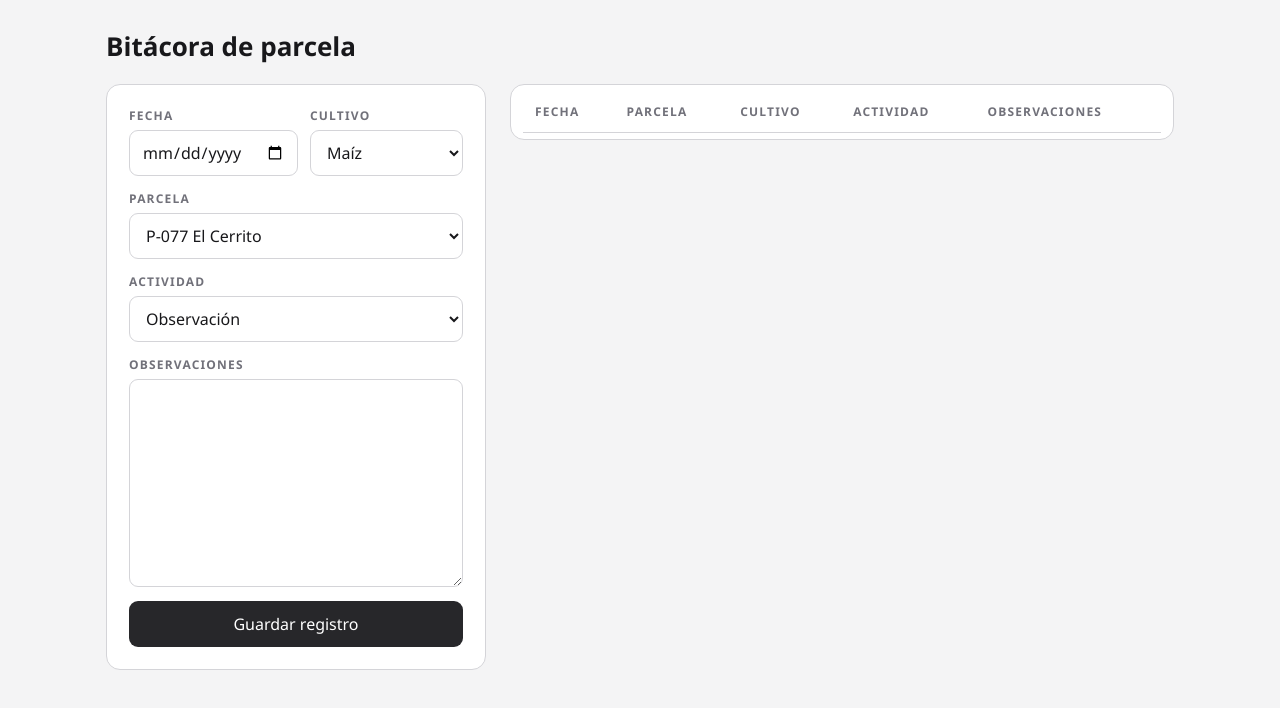
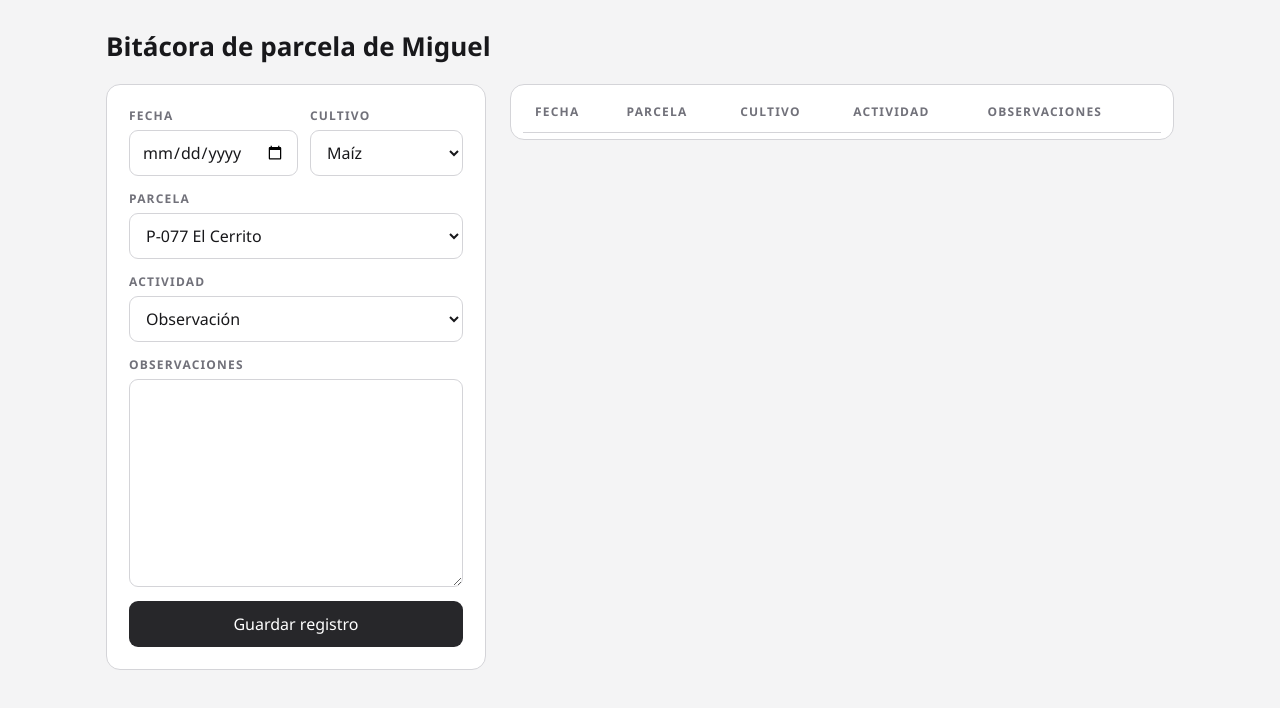
Before and after one commit to IT-Green-GA/form-DIMA-2026, a website built with Vite: page index.html in a window 1280 px wide. Built offline with nearby package versions, Linux system fonts and the light colour scheme; no server answers.

Commit message:
Personaliza el nombre de la app: Bitácora de parcela de Miguel

```diff
--- a/index.html
+++ b/index.html
@@ -3,11 +3,11 @@
 <head>
   <meta charset="utf-8">
   <meta name="viewport" content="width=device-width, initial-scale=1">
-  <title>Bitácora de parcela</title>
+  <title>Bitácora de parcela de Miguel</title>
 </head>
 <body>
   <header>
-    <h1>Bitácora de parcela</h1>
+    <h1>Bitácora de parcela de Miguel</h1>
   </header>
 
   <main>
```
